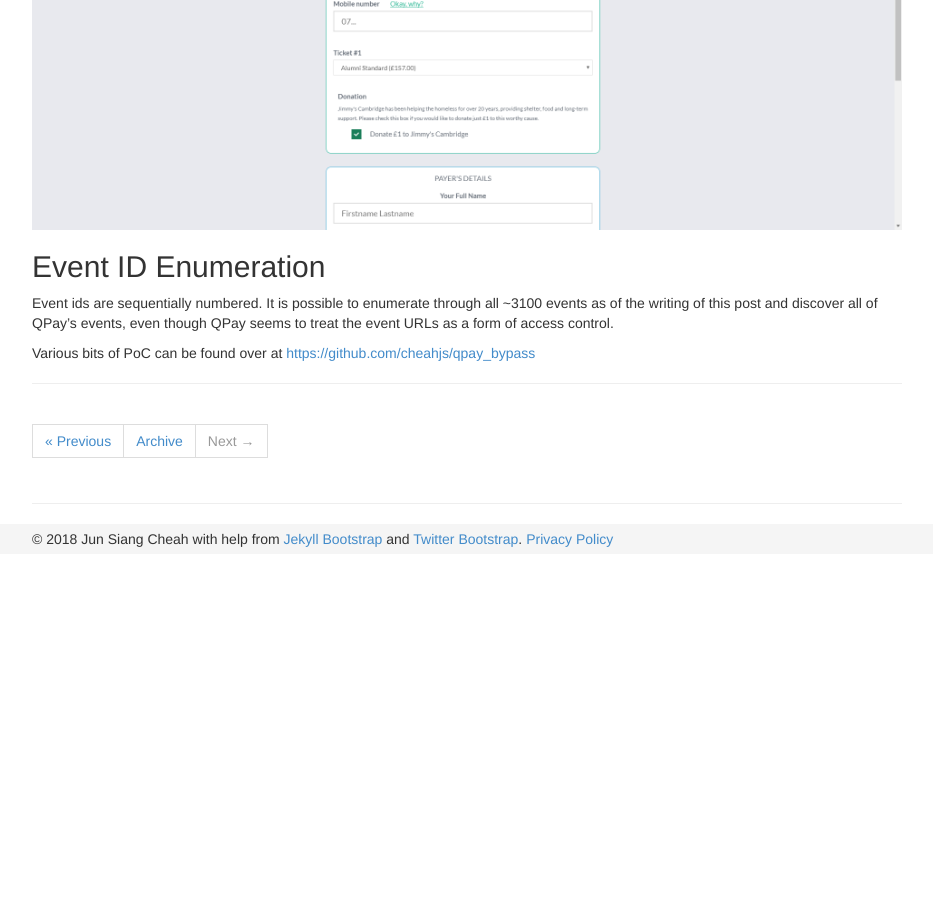
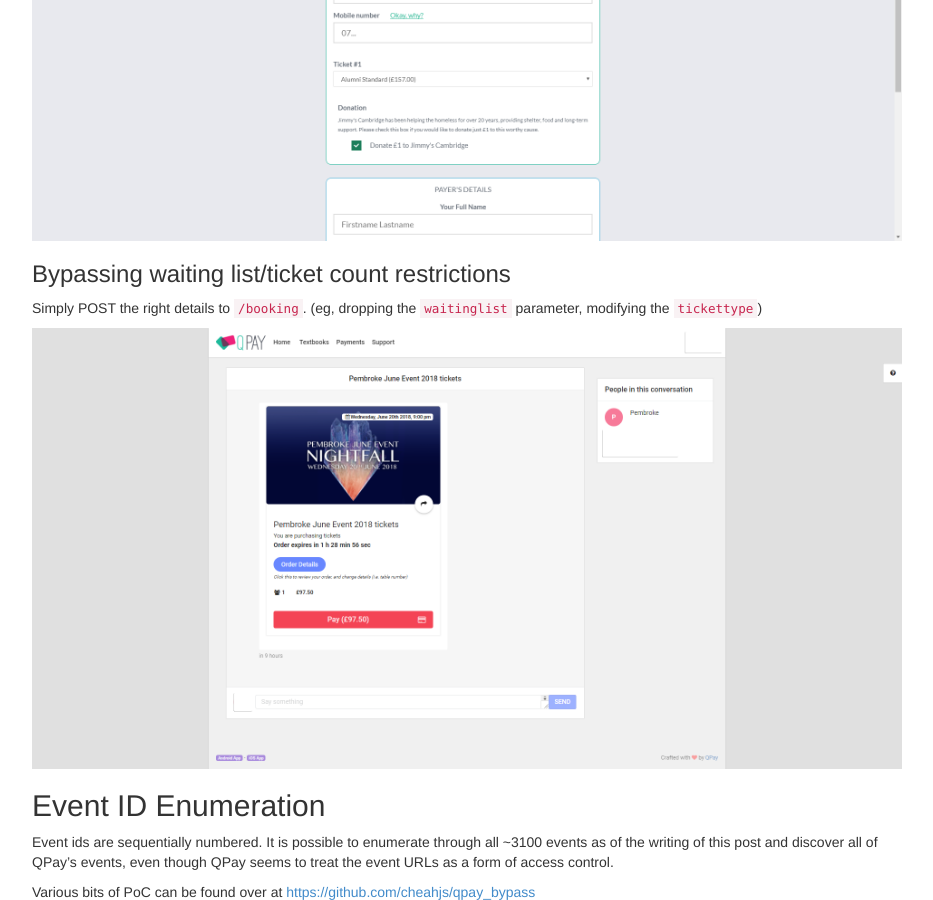
Before and after one commit to Deathmax/deathmax.github.io, a Jekyll site: the page built from _posts/2018-02-10-how-not-to-do-form-validation-or-breaking-qpay-s-ticketing-system.markdown, in a window 1280 px wide and 900 px high, scrolled down 3961 px. Shown: the whole window, without its empty margins (173-1106 px from the left). Built offline with Jekyll 4.4.1, drawn with Linux system fonts in a browser that asks for light colours; nearby versions of some CDN libraries; comment, search, counter and statistics services are not loaded; before the commit the page ends 4515 px from its top, so only the background shows below that; some of the changed text lies outside the part shown.

Commit message:
add screenshot of bypass

````diff
--- a/_posts/2018-02-10-how-not-to-do-form-validation-or-breaking-qpay-s-ticketing-system.markdown
+++ b/_posts/2018-02-10-how-not-to-do-form-validation-or-breaking-qpay-s-ticketing-system.markdown
@@ -24,6 +24,8 @@
 * Newnham College, list of all college students
 * Trinity Hall, list of all college students
 
+14/02/2018 Update: QPay appears to have scrubbed the emails from the events
+
 ```js
 function custom_validate(studentnumber) {
     var val = "sa***@cam.ac.uk,gb***@cam.ac.uk,jg***@cam.ac.uk,iv***@cam.ac.uk,sa***@cam.ac.uk,......";
@@ -39,7 +41,6 @@
         return false;
     }
 }
-
 ```
 
 A newer implementation that I just saw implemented (on the Pembroke June Event page) was the landing page ([https://pembrokejuneevent2018.getqpay.com](https://pembrokejuneevent2018.getqpay.com)) has the following flow:
@@ -132,6 +133,12 @@
 
 ![Example of arbitrary ticket holding time](/assets/imgs/qpay_arbitary_time.png){:.img-responsive}
 
+### Bypassing waiting list/ticket count restrictions
+
+Simply POST the right details to `/booking`. (eg, dropping the `waitinglist` parameter, modifying the `tickettype`)
+
+![Example of arbitrary ticket holding time, bypassing closed sales, bypassing email requirements](/assets/imgs/qpay_bypass_waitinglist.png){:.img-responsive}
+
 ## Event ID Enumeration
 
 Event ids are sequentially numbered. It is possible to enumerate through all ~3100 events as of the writing of this post and discover all of QPay's events, even though QPay seems to treat the event URLs as a form of access control.
````
Also changed, not shown: assets/imgs/qpay_bypass_waitinglist.png (added).
